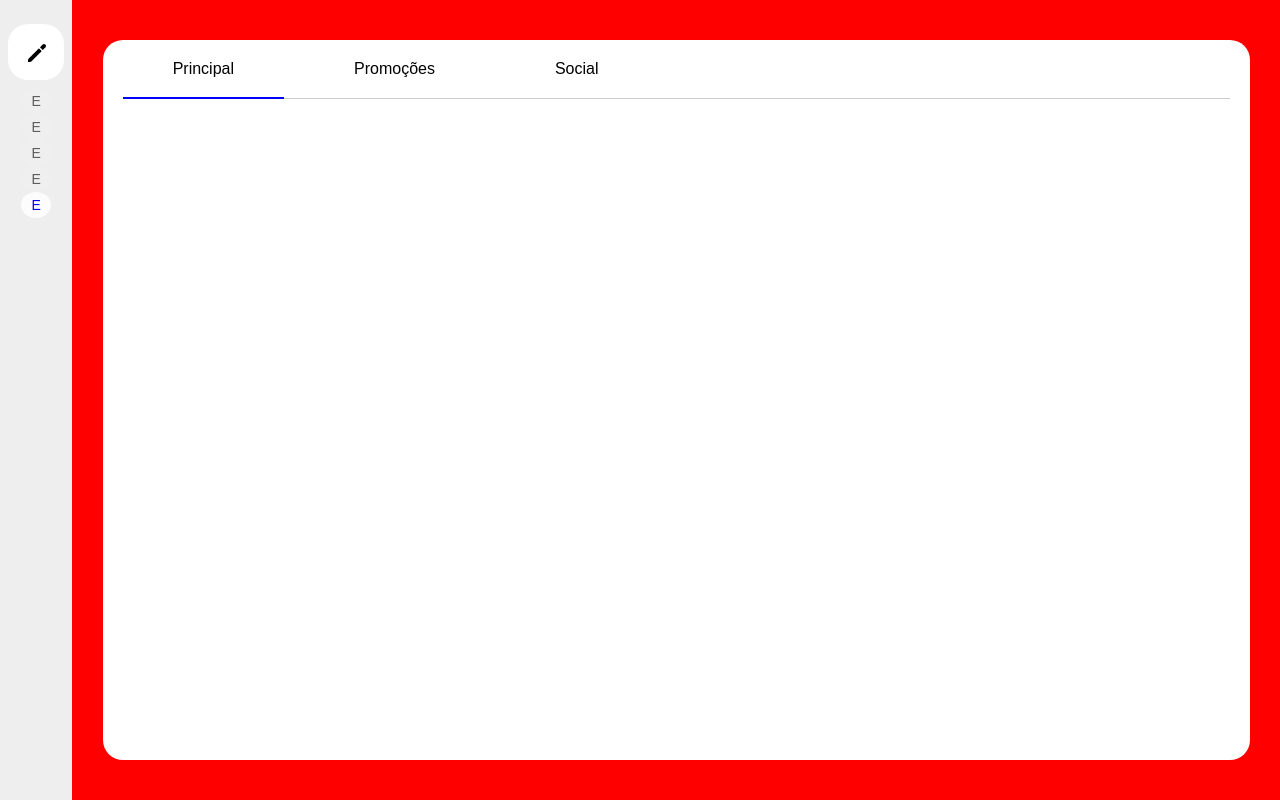
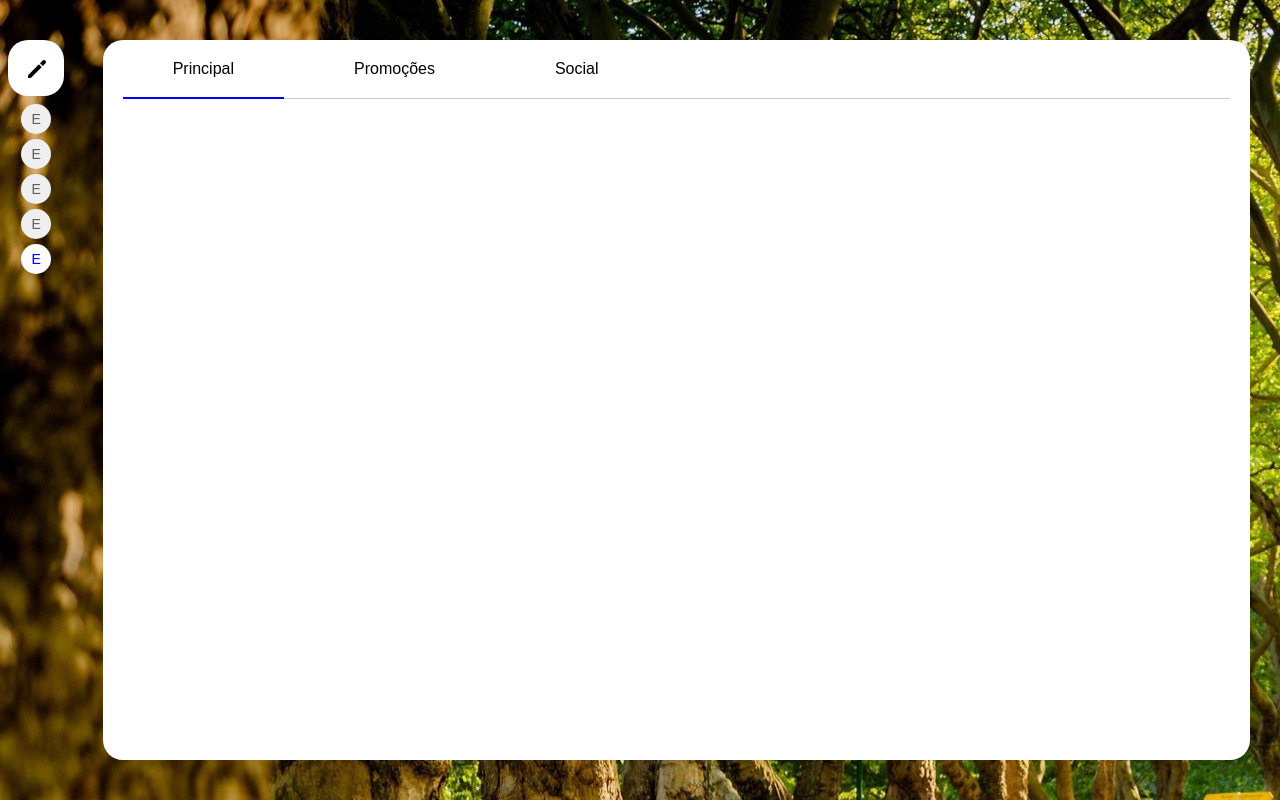
Before and after one commit to LucasB0mfim/MeuEmail, a React (Create React App) app: page / in a window 1280 px wide. Built offline with nearby package versions, Linux system fonts and the light colour scheme.

Commit message:
Estilizando - 08/02/24

```diff
--- a/src/components/Filtros/styles.ts
+++ b/src/components/Filtros/styles.ts
@@ -3,8 +3,9 @@ import { Props } from '.'
 
 export const Categorias = styled.button<Props>`
   display: block;
+  height: 30px;
   width: 30px;
-  padding: 5px;
+  margin-bottom: 5px;
   border: none;
   border-radius: 50%;
   color: ${(props) => (props.ativo ? 'blue' : '#5e5e5e')};
--- a/src/containers/BarraLateral/styles.ts
+++ b/src/containers/BarraLateral/styles.ts
@@ -1,7 +1,6 @@
 import styled from 'styled-components'
 
 export const Aside = styled.aside`
-  background-color: #eee;
   height: 100vh;
   width: 6%;
   display: flex;
@@ -17,7 +16,7 @@ export const Filtros = styled.div`
 
 export const Botao = styled.button`
   padding: 20px;
-  margin-top: 24px;
+  margin-top: 40px;
   width: 56px;
   height: 56px;
   border-radius: 20px;
--- a/src/containers/Formulario/styles.ts
+++ b/src/containers/Formulario/styles.ts
@@ -6,7 +6,7 @@ export type Props = {
 
 export const Main = styled.main`
   width: 100%;
-  background-color: red;
+
   display: flex;
   justify-content: center;
   align-items: center;
--- a/src/styles/index.ts
+++ b/src/styles/index.ts
@@ -1,4 +1,5 @@
 import styled, { createGlobalStyle } from 'styled-components'
+import natu from '../images/natu.jpg'
 
 const StyleGlobal = createGlobalStyle`
   * {
@@ -13,6 +14,7 @@ const StyleGlobal = createGlobalStyle`
 
 export const Container = styled.div`
   display: flex;
+  background-image: url(${natu});
 `
 
 export default StyleGlobal
```
Also changed, not shown: src/images/natu.jpg (added).
